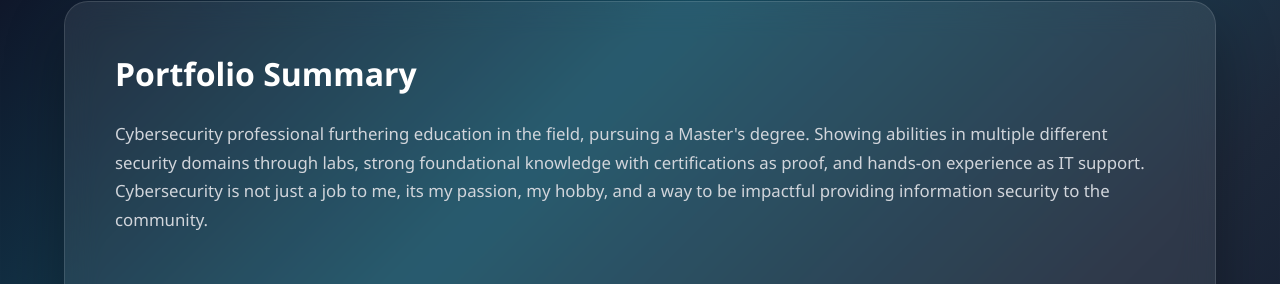
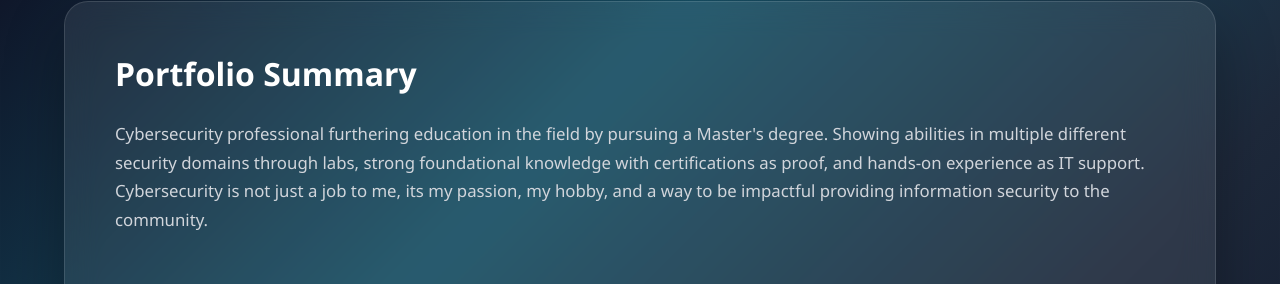
Before and after one commit to dustinposton/DustinPoston.github.io, a plain HTML site: page index.html in a window 1280 px wide. Shown: the part 800-1084 px from the top of the page. Drawn offline with Linux system fonts and the light colour scheme.

```diff
--- a/index.html
+++ b/index.html
@@ -116,7 +116,7 @@
 
     <h3 class="first-heading">Portfolio Summary</h3>
 
-    <p>Cybersecurity professional furthering education in the field, pursuing a Master's degree.  Showing abilities in multiple different security domains through labs, strong foundational knowledge with certifications as proof, and hands-on experience as IT support.
+    <p>Cybersecurity professional furthering education in the field by pursuing a Master's degree.  Showing abilities in multiple different security domains through labs, strong foundational knowledge with certifications as proof, and hands-on experience as IT support.
         Cybersecurity is not just a job to me, its my passion, my hobby, and a way to be impactful providing information security to the community. </p>
 
     <section id="current-project">
```
